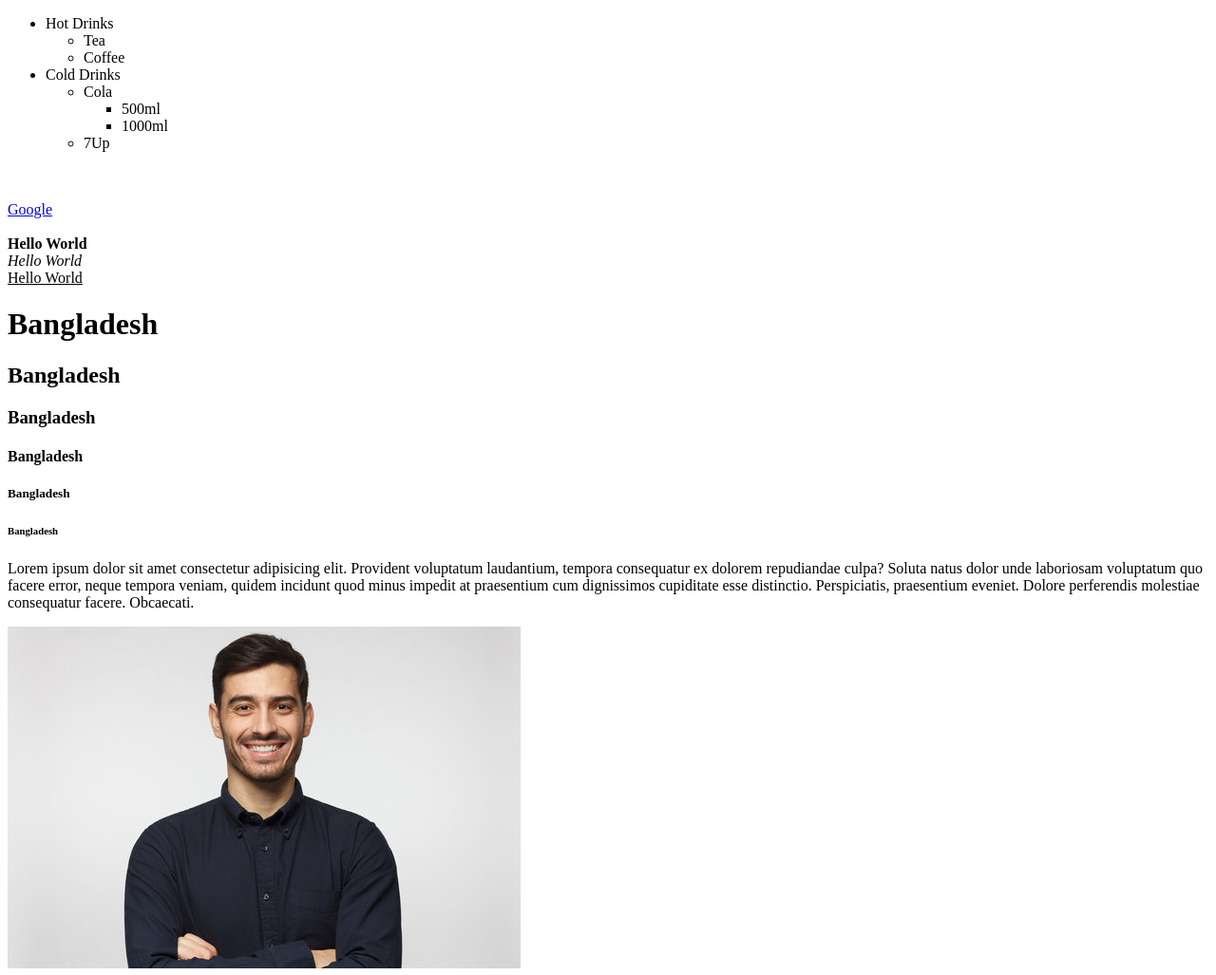
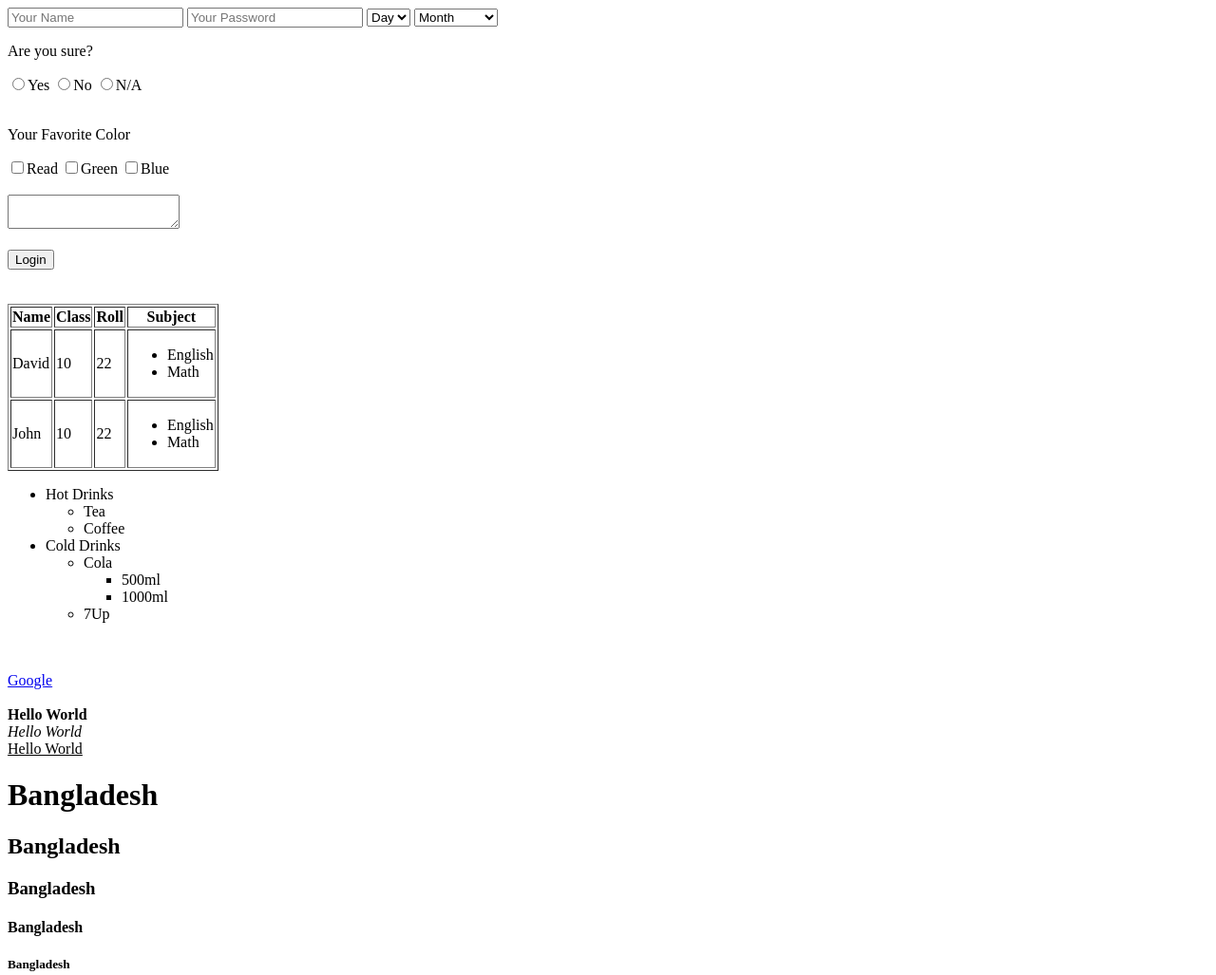
Before and after one commit to Ibrahim-K98han/advance_web_design, a plain HTML site: page section_2_html/index.html in a window 1280 px wide. Shown: the top 1027 px of the page at 95% size. Drawn offline with Linux system fonts and the light colour scheme.

Commit message:
html tag done

```diff
--- a/section_2_html/index.html
+++ b/section_2_html/index.html
@@ -6,6 +6,75 @@
     <title>Basic HTML</title>
   </head>
   <body>
+    <!-- <iframe src="https://www.prothomalo.com/" frameborder="0">
+
+    </iframe> -->
+    <!-- <iframe src="https://www.google.com/maps/embed?pb=!1m18!1m12!1m3!1d63610.448610779385!2d90.4101328082375!3d23.739550519230082!2m3!1f0!2f0!3f0!3m2!1i1024!2i768!4f13.1!3m3!1m2!1s0x3755b7197e085d15%3A0xf05449d74b6a2a90!2sDaffodil%20Institute%20of%20IT%20(Permanent%20Campus)!5e1!3m2!1sen!2sbd!4v1740426216606!5m2!1sen!2sbd" width="600" height="450" style="border:0;" allowfullscreen="" loading="lazy" referrerpolicy="no-referrer-when-downgrade"></iframe> -->
+
+    <!-- <iframe width="560" height="315" src="https://www.youtube.com/embed/u31qwQUeGuM?si=lWR-isBIAT4-kcCU" title="YouTube video player" frameborder="0" allow="accelerometer; autoplay; clipboard-write; encrypted-media; gyroscope; picture-in-picture; web-share" referrerpolicy="strict-origin-when-cross-origin" allowfullscreen></iframe> -->
+
+    <form action="">
+      <input type="email" placeholder="Your Name" />
+      <input type="password" placeholder="Your Password" />
+      <select name="" id="">
+        <option value="">Day</option>
+        <option value="">1</option>
+        <option value="">2</option>
+        <option value="">3</option>
+      </select>
+      <select name="" id="">
+        <option value="">Month</option>
+        <option value="">January</option>
+        <option value="">Febraruary</option>
+        <option value="">March</option>
+      </select>
+      <p>Are you sure?</p>
+      <input type="radio" name="vote">Yes
+      <input type="radio" name="vote">No
+      <input type="radio" name="vote">N/A
+      <br><br>
+      <p>Your Favorite Color</p>
+      <input type="checkbox" name="Color">Read
+      <input type="checkbox" name="Color">Green
+      <input type="checkbox" name="Color">Blue
+      <br><br>
+      <textarea placeholder="Message">
+
+      </textarea>
+      <br><br>
+      <input type="submit" value="Login">
+    </form>
+    <br><br>
+    <table border="1">
+      <tr>
+        <th>Name</th>
+        <th>Class</th>
+        <th>Roll</th>
+        <th>Subject</th>
+      </tr>
+      <tr>
+        <td>David</td>
+        <td>10</td>
+        <td>22</td>
+        <td>
+          <ul>
+            <li>English</li>
+            <li>Math</li>
+          </ul>
+        </td>
+      </tr>
+      <tr>
+        <td>John</td>
+        <td>10</td>
+        <td>22</td>
+        <td>
+          <ul>
+            <li>English</li>
+            <li>Math</li>
+          </ul>
+        </td>
+      </tr>
+    </table>
     <ul>
       <li>Hot Drinks</li>
       <ul>
@@ -22,11 +91,11 @@
         <li>7Up</li>
       </ul>
     </ul>
-    <br>
-    <br>
-    <a href="https://www.google.com/" target="_blank">Google</a><br><br>
-    <b>Hello World</b><br>
-    <i>Hello World</i><br>
+    <br />
+    <br />
+    <a href="https://www.google.com/" target="_blank">Google</a><br /><br />
+    <b>Hello World</b><br />
+    <i>Hello World</i><br />
     <u>Hello World</u>
     <h1>Bangladesh</h1>
     <h2>Bangladesh</h2>
@@ -34,8 +103,15 @@
     <h4>Bangladesh</h4>
     <h5>Bangladesh</h5>
     <h6>Bangladesh</h6>
-    <p>Lorem ipsum dolor sit amet consectetur adipisicing elit. Provident voluptatum laudantium, tempora consequatur ex dolorem repudiandae culpa? Soluta natus dolor unde laboriosam voluptatum quo facere error, neque tempora veniam, quidem incidunt quod minus impedit at praesentium cum dignissimos cupiditate esse distinctio. Perspiciatis, praesentium eveniet. Dolore perferendis molestiae consequatur facere. Obcaecati.</p>
-    <img src="person.jpg" alt="">
+    <p>
+      Lorem ipsum dolor sit amet consectetur adipisicing elit. Provident
+      voluptatum laudantium, tempora consequatur ex dolorem repudiandae culpa?
+      Soluta natus dolor unde laboriosam voluptatum quo facere error, neque
+      tempora veniam, quidem incidunt quod minus impedit at praesentium cum
+      dignissimos cupiditate esse distinctio. Perspiciatis, praesentium eveniet.
+      Dolore perferendis molestiae consequatur facere. Obcaecati.
+    </p>
+    <img src="person.jpg" alt="" />
 
     <ul type="circle">
       <li>Rice</li>
@@ -45,7 +121,6 @@
       <li>Burger</li>
     </ul>
 
-
     <ol type="a">
       <li>Rice</li>
       <li>Potato</li>
@@ -53,5 +128,6 @@
       <li>Pizza</li>
       <li>Burger</li>
     </ol>
+
   </body>
 </html>
```
Lines whose indentation alone changed are shown as unchanged.
